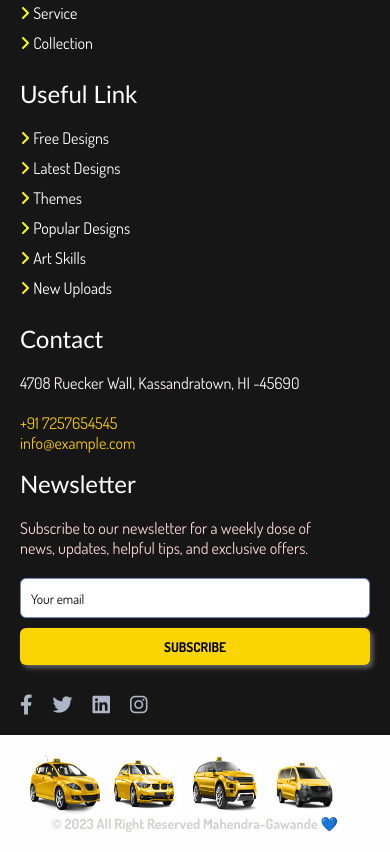
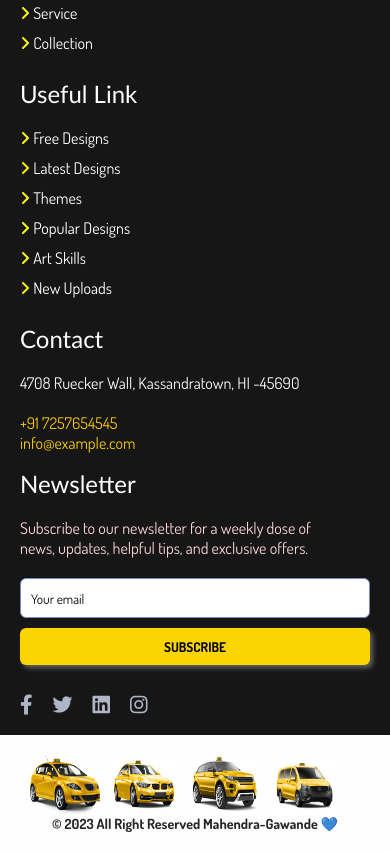
Before and after one commit to berserk-9/Taxi-demo-MG, a plain HTML site: page index.html in a window 390 px wide. Shown: the part 7553-8405 px from the top of the page. Drawn offline with nearby package versions, Linux system fonts and the light colour scheme.

```diff
--- a/css/responsive.css
+++ b/css/responsive.css
@@ -242,6 +242,7 @@
 
   #copy-ry {
     font-size: 14px;
+    color: #000000d8;
   }
 
   .footer {
```
